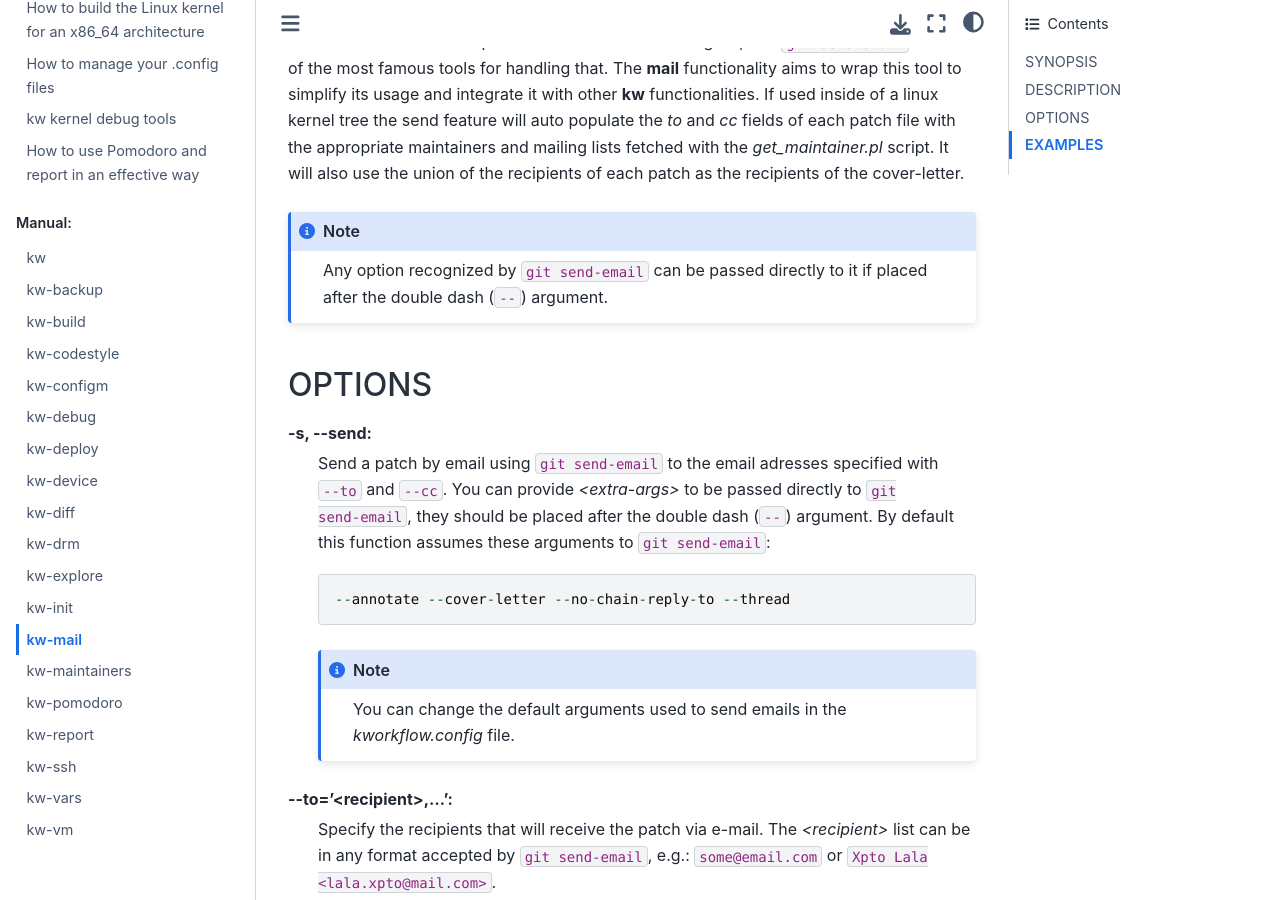
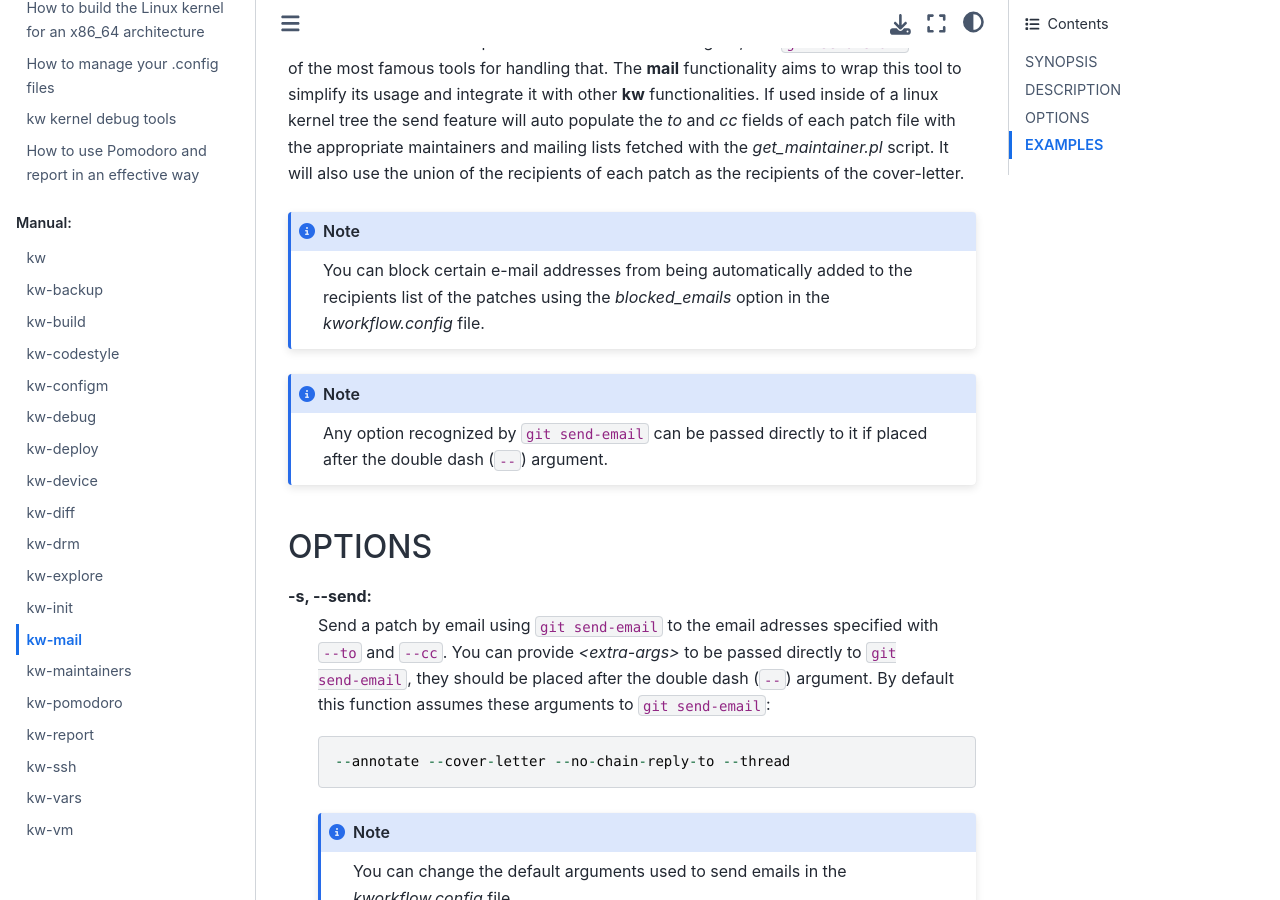
Before and after one commit to kworkflow/kworkflow, a Sphinx documentation site: the page built from documentation/man/features/mail.rst, in a window 1280 px wide and 900 px high, scrolled down 496 px. Built offline with Sphinx 7.4.7 and the Sphinx Book theme 1.1.4, drawn with Linux system fonts in a browser that asks for light colours.

Commit message:
src: mail: add blocked_emails option
Adds the `blocked_emails` option to the kworkflow.config file, this
option can be filled with e-mail addresses that should not be added to
the recipients lists of the patches. Values must be separated by commas.

Reviewed-by: Rodrigo Siqueira <siqueirajordao@riseup.net>
Signed-off-by: Rubens Gomes Neto <rubens.gomes.neto@usp.br>

```diff
--- a/documentation/man/features/mail.rst
+++ b/documentation/man/features/mail.rst
@@ -23,6 +23,11 @@ If used inside of a linux kernel tree the send feature will auto populate the
 *to* and *cc* fields of each patch file with the appropriate maintainers and
 mailing lists fetched with the *get_maintainer.pl* script. It will also use
 the union of the recipients of each patch as the recipients of the cover-letter.
+
+.. note::
+  You can block certain e-mail addresses from being automatically added to the
+  recipients list of the patches using the *blocked_emails* option in the
+  *kworkflow.config* file.
 
 .. note::
   Any option recognized by ``git send-email`` can be passed directly to it if
```
Also changed, not shown: 6 other files.
